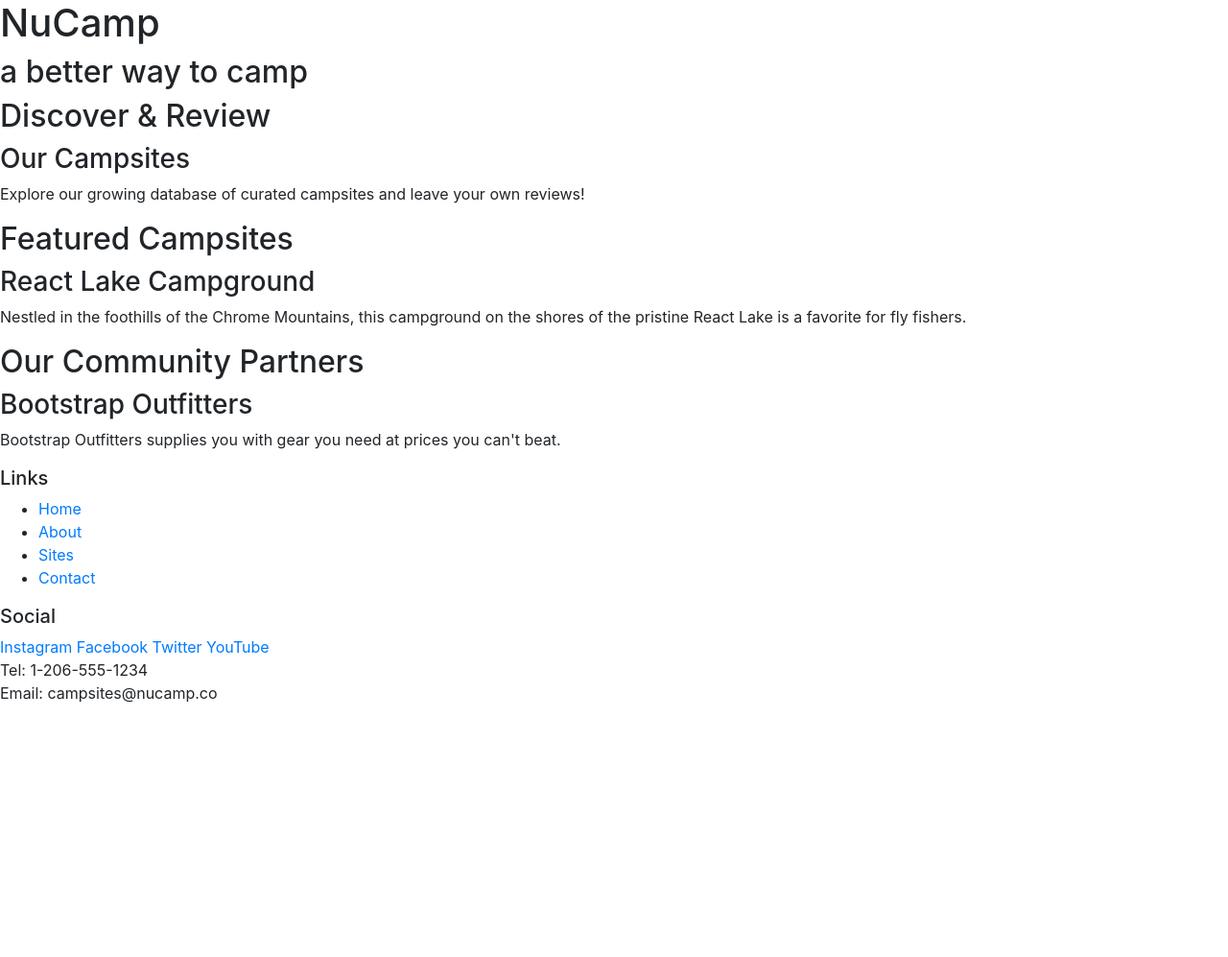
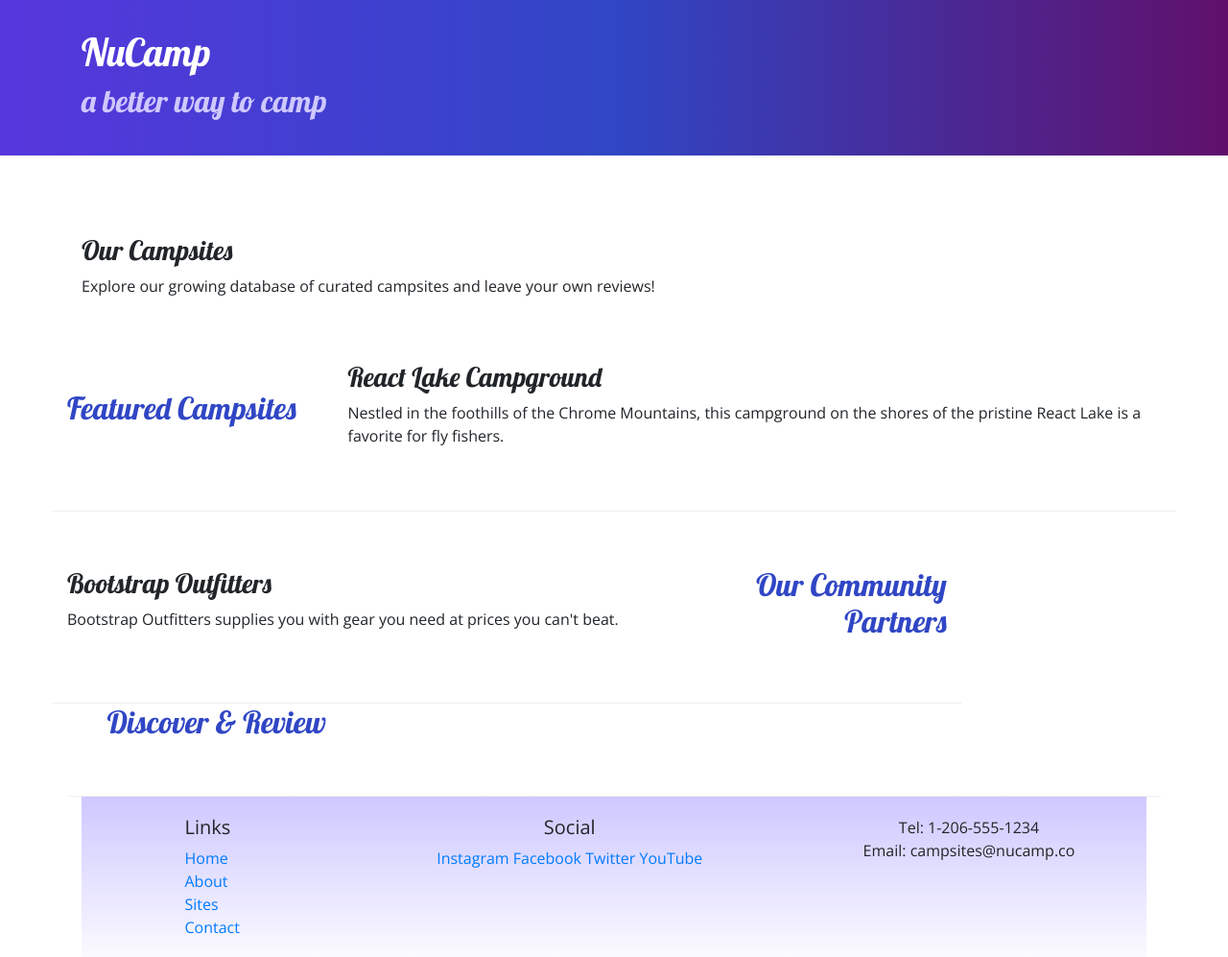
Before and after one commit to markv23/git-test2, a website: page index.html in a window 1280 px wide. Shown: the whole page at 96% size. Before the commit the page ends 800 px from the top, so only its background shows below. Drawn offline with nearby package versions, Linux system fonts and the light colour scheme.

Commit message:
Bootstrap Grid

```diff
--- /dev/null
+++ b/css/styles.css
@@ -0,0 +1,32 @@
+body {
+    font-family: "Open Sans", sans-serif;
+}
+
+h1, h2, h3 {
+    font-family: "Lobster", cursive;
+}
+
+h2 {
+    color: #3046c5;
+}
+
+header h2 {
+    color: #cec8ff;
+}
+
+footer{
+    background-image: linear-gradient(#cec8ff, white);
+    padding: 20px 0;
+}
+
+.jumbotron {
+    padding: 30px;
+    background-image: linear-gradient(to right, #5637DD, #3046C5, #60106B);
+    color: white;
+}
+
+.row-content {
+    padding: 50px 0;
+    border-bottom: 1px ridge;
+    min-height: 200px;
+}
--- a/index.html
+++ b/index.html
@@ -8,56 +8,83 @@
 
        <!-- Bootstrap CSS -->
        <link rel="stylesheet" href="node_modules/bootstrap/dist/css/bootstrap.min.css" />
+
+         <!-- Additional CSS must be placed after Bootstrap CSS -->
+    <link rel="stylesheet" href="https://fonts.googleapis.com/css?family=Lobster|Open+Sans" />
+    <link rel="stylesheet" href="css/styles.css" />
+
     <title>NuCamp: A Better Way To Camp</title>
+
 </head>
 
 <body>
 
-    <header>
-        <div>
+    <header class="jumbotron jumbotron-fluid">
+        <div class="container">
+        <div class="row">
+            <div class="col">
             <h1>NuCamp</h1>
             <h2>a better way to camp</h2>
              </div>
+            </div>
+        </div>
     </header>
 
-    <div>
-        <h2>Discover & Review</h2>
+<div class="container">
+        <div class="row row-content align-items-center">
+        <div class="col-sm-4 order-sm-last col-md-3">
+            <h2 class="text-sm-right">Discover & Review</h2>
+        </div>
+        <div class="col">
             <h3>Our Campsites</h3>
             <p>Explore our growing database of curated campsites and leave your own reviews!</p>
         </div>
 
-    <div>
+        <div class="row row-content align-items-center">
+            <div class="col-sm-4 col-md-3">
             <h2>Featured Campsites</h2>
+            </div>
+            <div class="col">
                 <h3>React Lake Campground</h3>
                 <p>Nestled in the foothills of the Chrome Mountains, this campground on the shores of the pristine React Lake is a favorite for fly fishers.</p>
             </div>
+        </div>
 
-    <div>
-        <h2>Our Community Partners</h2>
+        <div class="row row-content align-items-center">
+            <div class="col-sm-4 order-sm-last col-md-3">
+                <h2 class="text-sm-right">Our Community Partners</h2>
+            </div>
+            <div class="col">
             <h3>Bootstrap Outfitters</h3>
             <p>Bootstrap Outfitters supplies you with gear you need at prices you can't beat.</p>
         </div>
+        </div>
+    </div>
 
     <footer>
-        <div>
+        <div class="container">
+            <div class="row">
+        <div class="col-4 col-sm-2 offset-1">
                 <h5>Links</h5>
-            <ul>
+                <ul class="list-unstyled">
                     <li><a href="#">Home</a></li>
                     <li><a href="#">About</a></li>
                     <li><a href="#">Sites</a></li>
                     <li><a href="#">Contact</a></li>
                 </ul>
             </div>
-        <div>
+            <div class="col-6 col-sm-5 text-center">
                 <h5>Social</h5>
                 <a href="http://instagram.com/">Instagram</a>
                 <a href="http://facebook.com/">Facebook</a>
                 <a href="http://twitter.com/">Twitter</a>
                 <a href="http://youtube.com/">YouTube</a>
             </div>
-        <div>
+            <div class="col-sm-4 text-center">
                 Tel: 1-206-555-1234<br />
                 Email: campsites@nucamp.co
+        </div>
+            </div>
         </div>
     </footer>
 
```
Lines whose indentation alone changed are shown as unchanged.
